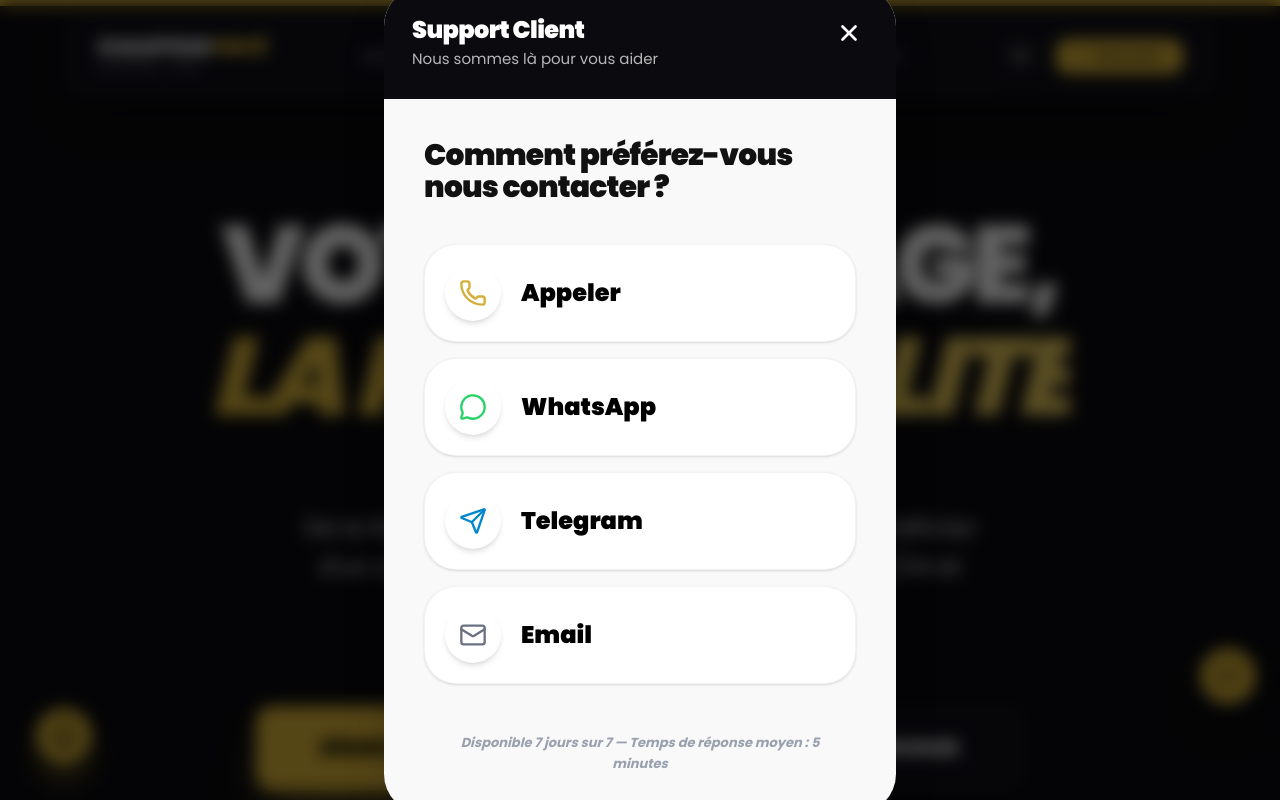
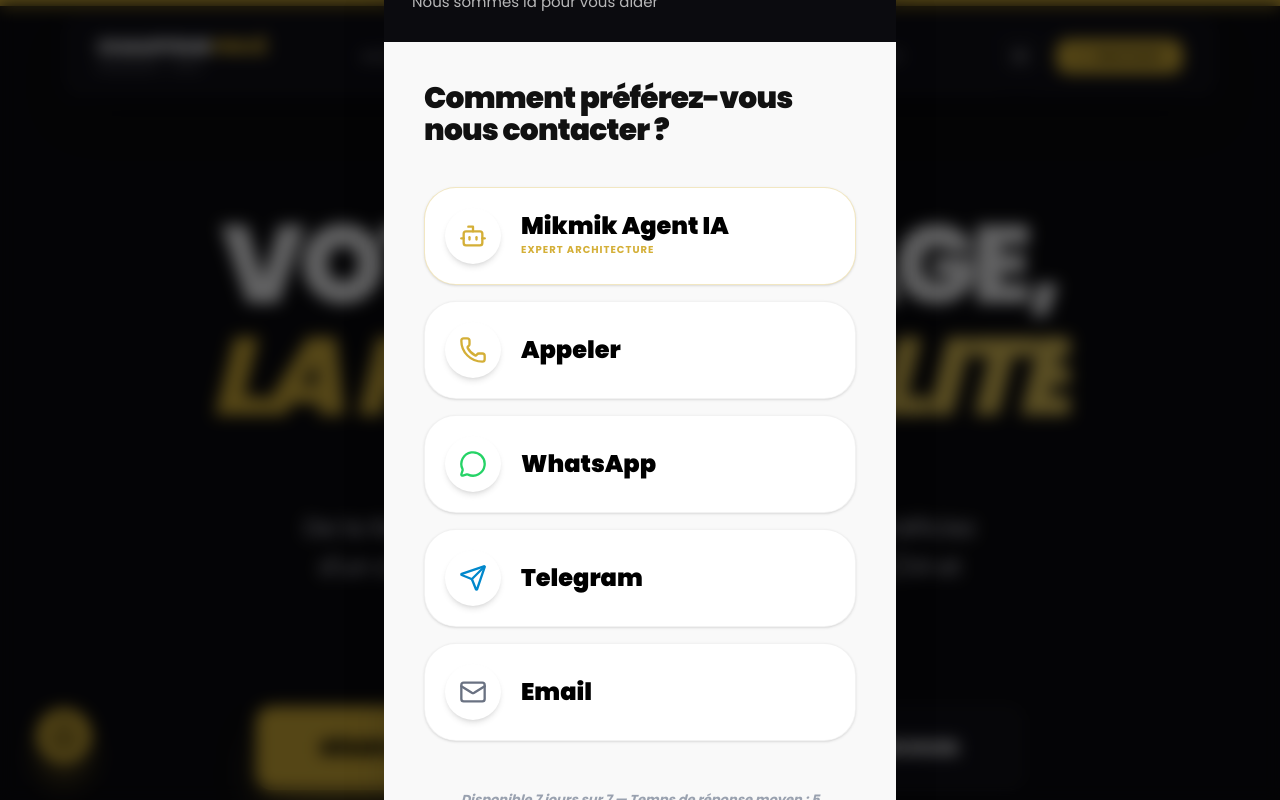
Before and after one commit to Creativityliberty/landingpagechauffeur, a Next.js app: page / in a window 1280 px wide. Both pictures are taken after a click on the button "Ouvrir le support". Shown: the top 800 px of the page. Built offline with nearby package versions, Linux system fonts and the light colour scheme.

Commit message:
fix: resolve ReferenceError in SupportMenu props

```diff
--- a/app/LandingPage.tsx
+++ b/app/LandingPage.tsx
@@ -26,6 +26,7 @@
 export function LandingPage() {
     const [isDarkMode, setIsDarkMode] = useState(true);
     const [isSupportOpen, setIsSupportOpen] = useState(false);
+    const [isChatOpen, setIsChatOpen] = useState(false);
 
     const { scrollYProgress } = useScroll();
     const scaleX = useSpring(scrollYProgress, { stiffness: 100, damping: 30, restDelta: 0.001 });
@@ -59,12 +60,20 @@
             <Footer isDarkMode={isDarkMode} />
 
             <SupportButton onClick={() => setIsSupportOpen(true)} />
-            <RepoChatbot isDarkMode={isDarkMode} />
+            <RepoChatbot
+                isDarkMode={isDarkMode}
+                isOpen={isChatOpen}
+                onClose={() => setIsChatOpen(false)}
+            />
             <AnimatePresence>
                 {isSupportOpen && (
                     <SupportMenu
                         isOpen={isSupportOpen}
                         onClose={() => setIsSupportOpen(false)}
+                        onOpenChat={() => {
+                            setIsSupportOpen(false);
+                            setIsChatOpen(true);
+                        }}
                         isDarkMode={isDarkMode}
                     />
                 )}
--- a/ui/support/RepoChatbot.tsx
+++ b/ui/support/RepoChatbot.tsx
@@ -10,10 +10,15 @@
     content: string;
 }
 
-export function RepoChatbot({ isDarkMode }: { isDarkMode: boolean }) {
-    const [isOpen, setIsOpen] = useState(false);
+interface RepoChatbotProps {
+    isDarkMode: boolean;
+    isOpen: boolean;
+    onClose: () => void;
+}
+
+export function RepoChatbot({ isDarkMode, isOpen, onClose }: RepoChatbotProps) {
     const [messages, setMessages] = useState<Message[]>([
-        { role: 'assistant', content: "Bonjour ! Je suis l'expert de ce projet. Comment puis-je vous aider ?" }
+        { role: 'assistant', content: "Moi c'est Mikmik, l'expert de ce projet ! Comment puis-je vous aider ?" }
     ]);
     const [input, setInput] = useState('');
     const [isLoading, setIsLoading] = useState(false);
@@ -58,37 +63,32 @@
     };
 
     return (
-        <>
-            {/* Trigger Button */}
-            <motion.button
-                whileHover={{ scale: 1.1 }}
-                whileTap={{ scale: 0.9 }}
-                onClick={() => setIsOpen(!isOpen)}
-                className="fixed bottom-24 right-6 z-[70] p-4 rounded-full shadow-2xl transition-colors"
-                style={{ backgroundColor: '#D4AF37', color: '#000' }}
-            >
-                {isOpen ? <X size={24} /> : <MessageSquare size={24} />}
-            </motion.button>
-
-            {/* Chat Window */}
         <AnimatePresence>
             {isOpen && (
                 <motion.div
                     initial={{ opacity: 0, y: 100, scale: 0.8 }}
                     animate={{ opacity: 1, y: 0, scale: 1 }}
                     exit={{ opacity: 0, y: 100, scale: 0.8 }}
-                        className="fixed bottom-44 right-6 z-[70] w-[350px] md:w-[400px] h-[500px] rounded-[2.5rem] flex flex-col overflow-hidden border glass-dark shadow-3xl"
+                    className="fixed bottom-32 left-6 md:left-8 z-[110] w-[350px] md:w-[400px] h-[500px] rounded-[2.5rem] flex flex-col overflow-hidden border glass-dark shadow-3xl"
                     style={{ borderColor: 'rgba(212, 175, 55, 0.2)' }}
                 >
                     {/* Header */}
-                        <div className="p-6 border-b border-white/10 flex items-center gap-3">
+                    <div className="p-6 border-b border-white/10 flex items-center justify-between">
+                        <div className="flex items-center gap-3">
                             <div className="w-10 h-10 rounded-full bg-[#D4AF37]/20 flex items-center justify-center text-[#D4AF37]">
                                 <Bot size={20} />
                             </div>
                             <div>
-                                <h3 className="font-black text-sm uppercase tracking-widest" style={{ color: theme.text }}>Repo Expert</h3>
-                                <p className="text-[10px] uppercase tracking-tighter opacity-50" style={{ color: theme.text }}>Assistant Architecture</p>
+                                <h3 className="font-black text-sm uppercase tracking-widest" style={{ color: theme.text }}>Mikmik Agent IA</h3>
+                                <p className="text-[10px] uppercase tracking-tighter opacity-50" style={{ color: theme.text }}>Expert Architecture</p>
                             </div>
+                        </div>
+                        <button
+                            onClick={onClose}
+                            className="p-2 hover:bg-white/10 rounded-full transition-colors text-white/50 hover:text-white"
+                        >
+                            <X size={20} />
+                        </button>
                     </div>
 
                     {/* Messages */}
@@ -132,6 +132,5 @@
                 </motion.div>
             )}
         </AnimatePresence>
-        </>
     );
 }
--- a/ui/support/SupportMenu.tsx
+++ b/ui/support/SupportMenu.tsx
@@ -4,13 +4,14 @@
  * Support Button and Menu for VTC
  */
 
-import { X, Bell, MessageCircle, Send, Mail, Phone } from 'lucide-react';
+import { X, Bell, MessageCircle, Send, Mail, Phone, Bot } from 'lucide-react';
 import { motion } from 'framer-motion';
 import { CONFIG } from '@/config';
 
 interface SupportMenuProps {
     isOpen: boolean;
     onClose: () => void;
+    onOpenChat: () => void;
     isDarkMode: boolean;
 }
 
@@ -29,12 +30,13 @@
     );
 }
 
-export function SupportMenu({ isOpen, onClose }: SupportMenuProps) {
+export function SupportMenu({ isOpen, onClose, onOpenChat }: SupportMenuProps) {
     if (!isOpen) return null;
 
     const content = CONFIG.content.support;
 
     const options = [
+        { name: 'Mikmik Agent IA', icon: <Bot className="w-7 h-7 text-[#D4AF37]" />, action: onOpenChat, highlight: true },
         { name: 'Appeler', icon: <Phone className="w-7 h-7 text-[#D4AF37]" />, link: `tel:${CONFIG.contact.phone.replace(/\s/g, '')}` },
         { name: 'WhatsApp', icon: <MessageCircle className="w-7 h-7 text-[#25D366]" />, link: `https://wa.me/${CONFIG.contact.whatsapp}` },
         { name: 'Telegram', icon: <Send className="w-7 h-7 text-[#0088CC]" />, link: `https://t.me/${CONFIG.contact.whatsapp}` },
@@ -73,6 +75,23 @@
 
                     <div className="space-y-4 flex flex-col">
                         {options.map((option) => (
+                            option.action ? (
+                                <button
+                                    key={option.name}
+                                    onClick={option.action}
+                                    className={`w-full bg-white hover:bg-gray-50 active:scale-[0.98] transition-all flex items-center gap-5 p-5 rounded-[2rem] shadow-sm border text-left group ${option.highlight ? 'border-[#D4AF37]/30 bg-[#D4AF37]/5' : 'border-black/5'}`}
+                                >
+                                    <div className={`w-14 h-14 flex items-center justify-center rounded-full bg-white shadow-md shrink-0 ${option.highlight ? 'text-[#D4AF37]' : ''}`}>
+                                        {option.icon}
+                                    </div>
+                                    <div className="flex flex-col">
+                                        <span className="text-2xl font-black text-black leading-none">
+                                            {option.name}
+                                        </span>
+                                        {option.highlight && <span className="text-[10px] font-bold text-[#D4AF37] uppercase tracking-widest mt-1">Expert Architecture</span>}
+                                    </div>
+                                </button>
+                            ) : (
                                 <a
                                     key={option.name}
                                     href={option.link}
@@ -87,6 +106,7 @@
                                         {option.name}
                                     </span>
                                 </a>
+                            )
                         ))}
                     </div>
 
```
Also changed, not shown: ui/support/._SupportMenu.tsx (added). Lines whose indentation alone changed are shown as unchanged.
